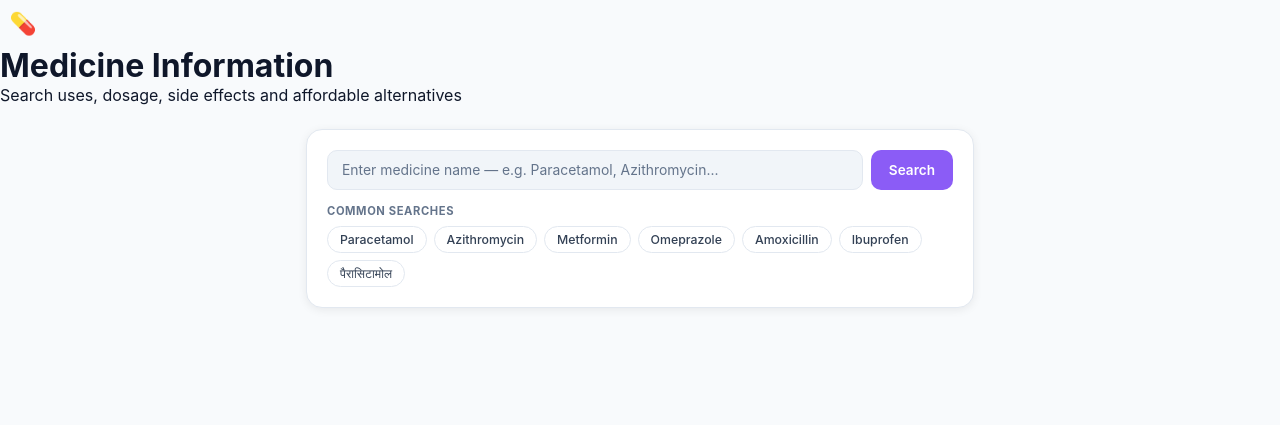
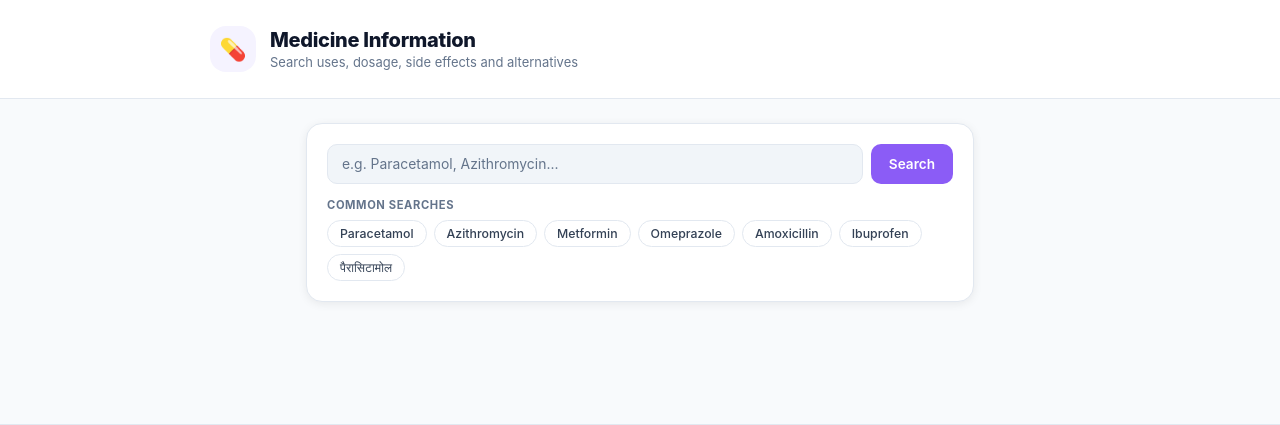
Before and after one commit to Anant-083/Kisan_Mitra, a Flask app: page /medicines in a window 1280 px wide. Shown: the part 60-485 px from the top of the page. Run offline with Flask 3, Linux system fonts and the light colour scheme.

Commit message:
Update medicines.html

```diff
--- a/templates/medicines.html
+++ b/templates/medicines.html
@@ -2,12 +2,12 @@
 {% block title %} · Medicine Info{% endblock %}
 {% block content %}
 
-<div class="pg-header">
-  <div class="pg-header-inner">
-    <div class="pg-icon purple">💊</div>
+<div class="pg-hdr">
+  <div class="pg-hdr-inner">
+    <div class="pg-icon ip">💊</div>
     <div>
       <h1>Medicine Information</h1>
-      <p>Search uses, dosage, side effects and affordable alternatives</p>
+      <p>Search uses, dosage, side effects and alternatives</p>
     </div>
   </div>
 </div>
@@ -15,7 +15,7 @@
 <div class="med-wrap">
   <div class="search-panel">
     <div class="sbar">
-      <input type="text" id="medInput" placeholder="Enter medicine name — e.g. Paracetamol, Azithromycin…"/>
+      <input type="text" id="medInput" placeholder="e.g. Paracetamol, Azithromycin…"/>
       <button onclick="searchMed()">Search</button>
     </div>
     <div class="chips-label">Common searches</div>
@@ -29,7 +29,6 @@
       <span class="chip" onclick="quickMed('पैरासिटामोल')">पैरासिटामोल</span>
     </div>
   </div>
-
   <div id="medResult"></div>
 </div>
 
@@ -40,28 +39,24 @@ async function searchMed() {
   const med = document.getElementById("medInput").value.trim();
   if (!med) return;
   const box = document.getElementById("medResult");
-  box.innerHTML = `<div class="state-box"><div class="state-spinner"></div>Looking up ${med}…</div>`;
-  const res = await fetch("/api/medicine",{method:"POST",headers:{"Content-Type":"application/json"},body:JSON.stringify({medicine:med})});
-  const d = await res.json();
+  box.innerHTML = `<div class="state-box"><div class="spinner"></div>Looking up ${med}…</div>`;
+  const r = await fetch("/api/medicine",{method:"POST",headers:{"Content-Type":"application/json"},body:JSON.stringify({medicine:med})});
+  const d = await r.json();
   box.innerHTML = `
     <div class="med-card">
       <div class="med-card-head">
         <div class="med-icon">💊</div>
-        <div>
-          <h3>${med}</h3>
-          <span>AI-generated · Not a prescription</span>
-        </div>
+        <div><h3>${med}</h3><span>AI-generated · Not a prescription</span></div>
       </div>
       <div class="med-text">${d.info.replace(/\n/g,"<br>")}</div>
       <div class="med-warn">⚠️ Always consult a pharmacist or doctor before taking any medicine.</div>
     </div>`;
 }
-function quickMed(name) {
-  document.getElementById("medInput").value = name;
-  searchMed();
+function quickMed(name){
+  document.getElementById("medInput").value=name; searchMed();
 }
-document.getElementById("medInput").addEventListener("keydown", e => {
-  if (e.key==="Enter") searchMed();
+document.getElementById("medInput").addEventListener("keydown",e=>{
+  if(e.key==="Enter") searchMed();
 });
 </script>
 {% endblock %}
```
